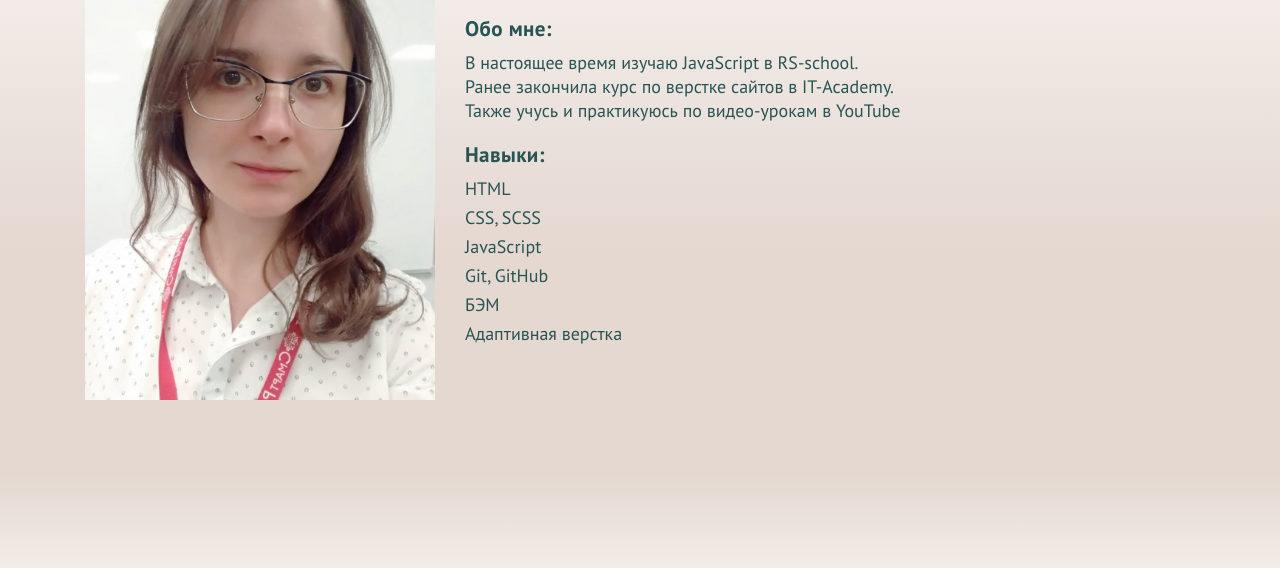
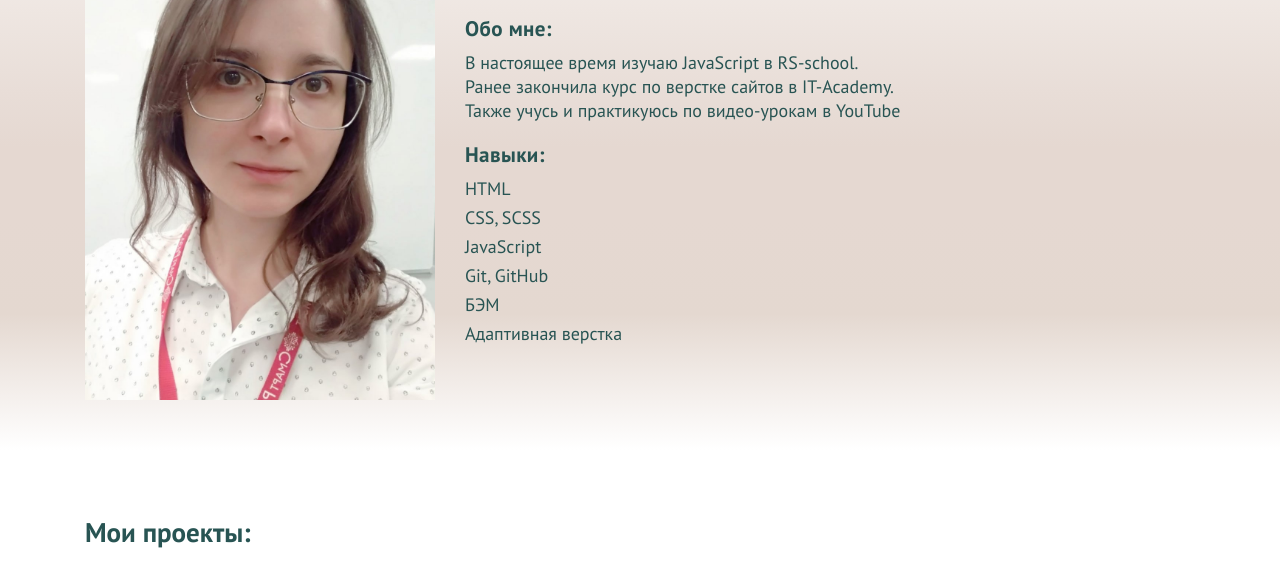
Before and after one commit to olol1631/cv, a plain HTML site: page index.html in a window 1280 px wide. Shown: the part 143-711 px from the top of the page. Drawn offline with Linux system fonts and the light colour scheme.

Commit message:
add link

```diff
--- a/css/style.scss
+++ b/css/style.scss
@@ -35,9 +35,6 @@ body{
     margin-bottom: 70px;
     background: rgb(255,255,255);
     background: linear-gradient(0deg, rgba(255,255,255,1) 0%, rgba(228,216,208,1) 23%, rgba(229,216,209,1) 39%, rgba(229,216,209,1) 51%, rgba(232,221,215,1) 60%, rgba(243,237,233,1) 84%, rgba(255,255,255,1) 100%);
-    @media  (min-width: 1140px){
-        min-height: 100vh;
-    }
     @media  (max-width: 768px){
         margin-bottom: 50px;
         padding: 50px 0 30px;
```
Also changed, not shown: css/style.css, 1 other file.
